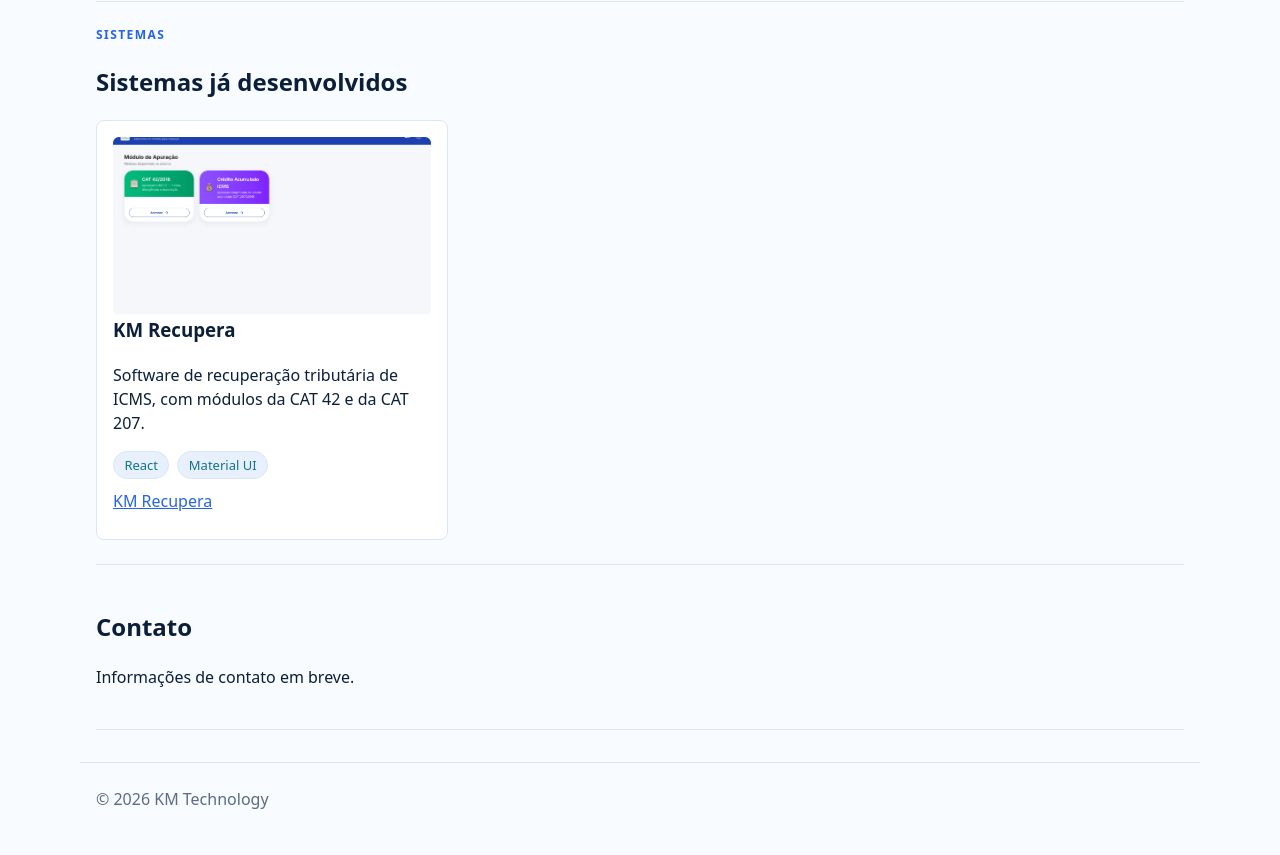
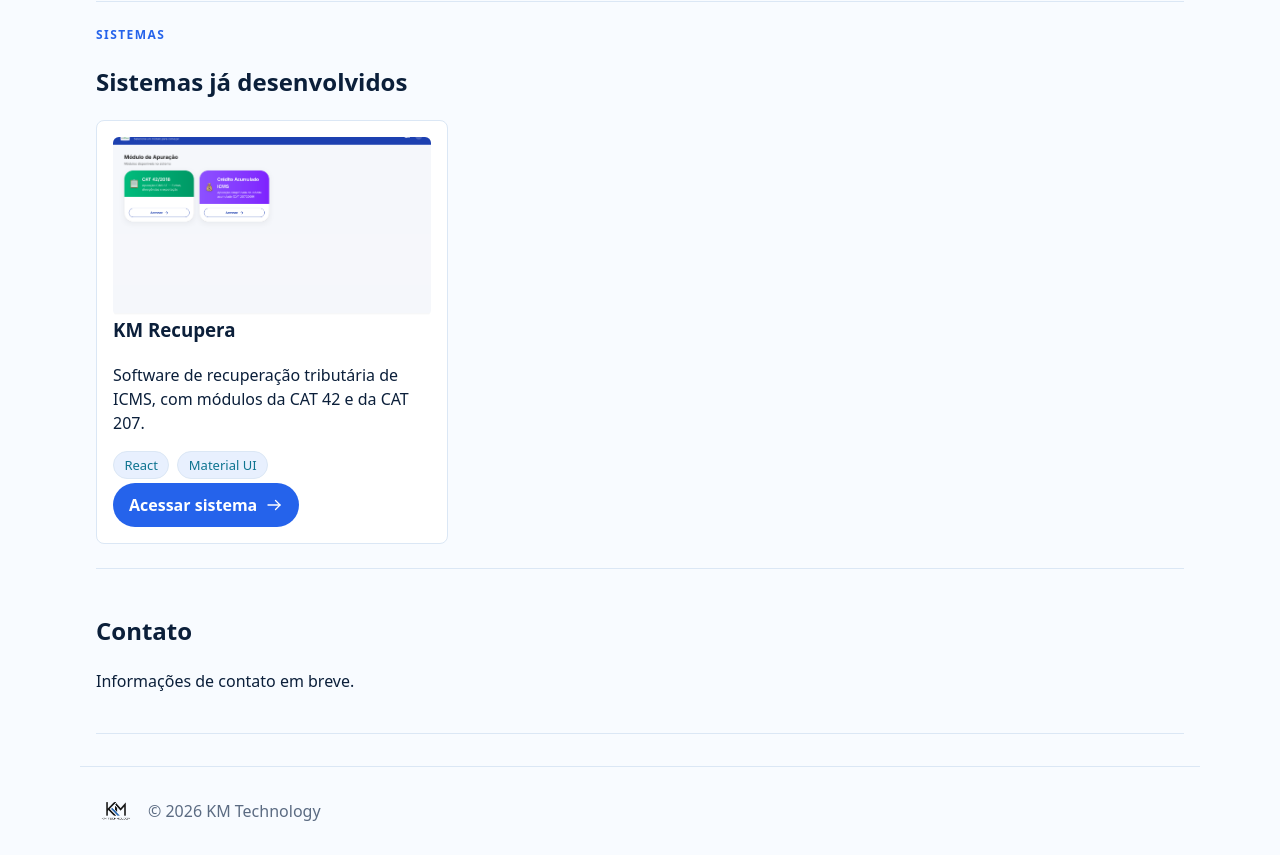
Before and after one commit to Koga-Malheiros-Technology/Website, an Astro site: page / in a window 1280 px wide. Shown: the part 1840-2695 px from the top of the page. Built offline with nearby package versions, Linux system fonts and the light colour scheme; Astro itself is replaced by a stand-in of ours.

Commit message:
feat: add arrow-right icon and enhance project access link styling

```diff
--- a/src/components/Icon.astro
+++ b/src/components/Icon.astro
@@ -13,6 +13,7 @@ const icons: Record<string, string> = {
   shield: '<path d="M20 13c0 5-3.5 7.5-8 9-4.5-1.5-8-4-8-9V5l8-3 8 3v8z"/><path d="m9 12 2 2 4-4"/>',
   code: '<path d="m16 18 6-6-6-6"/><path d="m8 6-6 6 6 6"/>',
   check: '<path d="M20 6 9 17l-5-5"/>',
+  'arrow-right': '<path d="M4 12h16"/><path d="m14 6 6 6-6 6"/>',
   eye: '<path d="M2 12s3.5-7 10-7 10 7 10 7-3.5 7-10 7-10-7-10-7Z"/><circle cx="12" cy="12" r="3"/>',
   lightbulb: '<path d="M9 18h6"/><path d="M10 22h4"/><path d="M15.09 14c.18-.98.65-1.74 1.41-2.5A4.65 4.65 0 0 0 18 8 6 6 0 0 0 6 8c0 1 .23 2.23 1.5 3.5A4.61 4.61 0 0 1 8.91 14"/>',
   mail: '<rect x="2" y="4" width="20" height="16" rx="2"/><path d="m22 7-8.97 5.7a1.94 1.94 0 0 1-2.06 0L2 7"/>',
--- a/src/components/ProjectCard.astro
+++ b/src/components/ProjectCard.astro
@@ -1,4 +1,6 @@
 ---
+import Icon from './Icon.astro';
+
 interface Props {
   project: {
     name: string;
@@ -28,5 +30,10 @@ const { project } = Astro.props;
       <li><span class="tech-chip">{technology}</span></li>
     ))}
   </ul>
-  {project.link && <a href={project.link}>{project.name}</a>}
+  {project.link && (
+    <a class="project-access" href={project.link} aria-label={`Acessar ${project.name}`}>
+      Acessar sistema
+      <Icon name="arrow-right" />
+    </a>
+  )}
 </article>
--- a/src/components/SiteFooter.astro
+++ b/src/components/SiteFooter.astro
@@ -3,5 +3,6 @@ import { site } from '../data/site';
 const ano = new Date().getFullYear();
 ---
 <footer class="site-footer">
+  <img src="/logo_topo.png" alt={site.company.name} width="40" height="40">
   <p>© {ano} {site.company.name}</p>
 </footer>
--- a/src/styles/global.css
+++ b/src/styles/global.css
@@ -206,6 +206,34 @@ article ul {
   overflow-wrap: anywhere;
 }
 
+/* Acesso ao sistema: mesmo padrão de pílula do CTA do cabeçalho. */
+.project-access {
+  gap: 0.5rem;
+  margin-top: 0.25rem;
+  padding-inline: 1rem;
+  border-radius: 999px;
+  background-color: var(--cor-acento);
+  color: #fff;
+  font-weight: 600;
+  text-decoration: none;
+  transition: background-color 150ms ease;
+}
+
+.project-access:hover {
+  background-color: var(--cor-ciano);
+}
+
+/* Mantém o contorno azul separado do fundo da pílula. */
+.project-access:focus-visible {
+  outline-offset: 4px;
+}
+
+.project-access svg {
+  width: 18px;
+  height: 18px;
+  flex: 0 0 auto;
+}
+
 footer {
   padding-block: 1.5rem;
 }
@@ -214,8 +242,16 @@ footer {
 .site-footer {
   display: flex;
   align-items: center;
+  gap: 0.75rem;
   border-top: 1px solid var(--cor-borda);
   color: var(--cor-texto-suave);
+}
+
+.site-footer img {
+  width: 40px;
+  height: 40px;
+  object-fit: contain;
+  flex: 0 0 auto;
 }
 
 .site-footer p {
```
